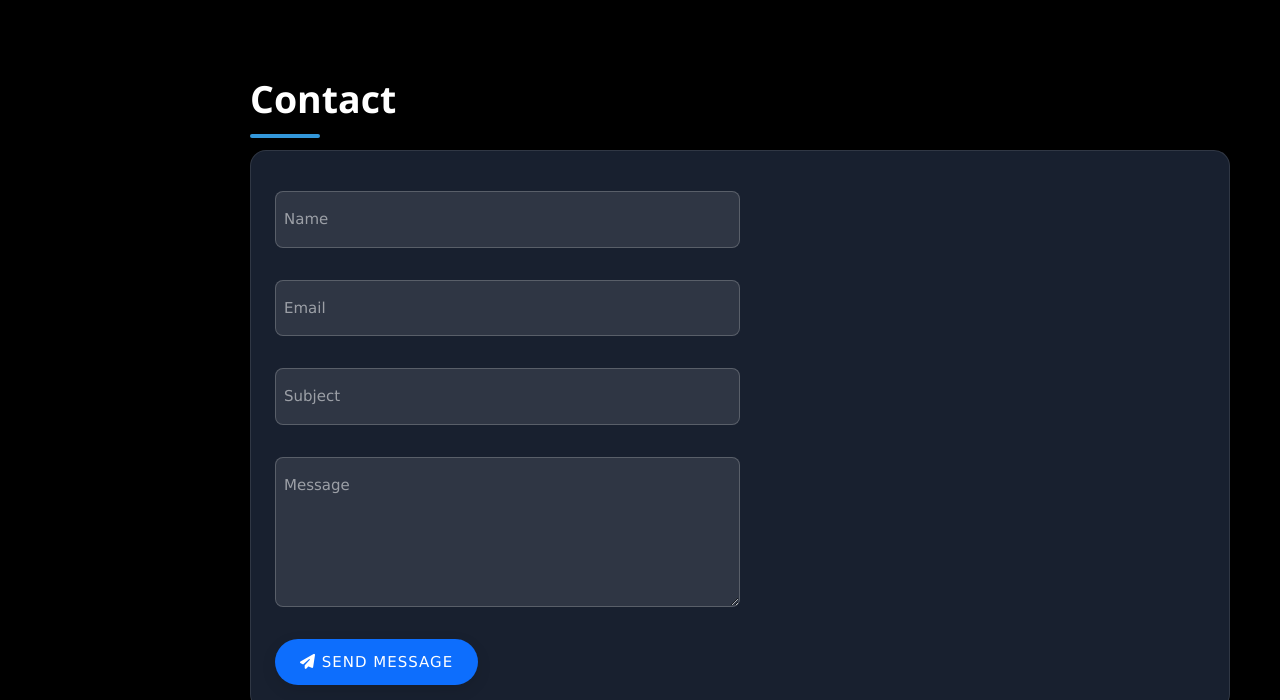
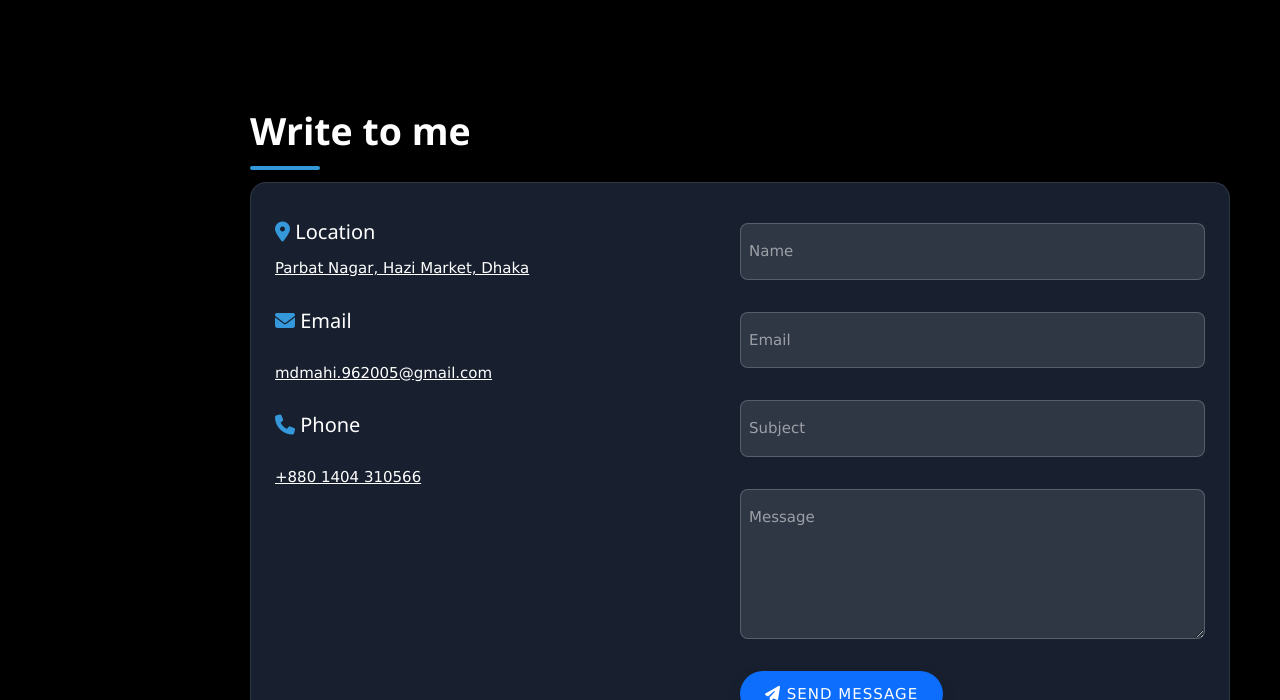
Before and after one commit to mdmahi96/mahi.com, a plain HTML site: page Contacts.html in a window 1280 px wide. Shown: the part 820-1520 px from the top of the page. Drawn offline with nearby package versions, Linux system fonts and the light colour scheme.

Commit message:
Update Contacts.html

```diff
--- a/Contacts.html
+++ b/Contacts.html
@@ -6,6 +6,7 @@
     <title>Contacts | Muztaba Rafid</title>
     <link rel="icon" type="image/x-icon" href="Mahi.jpg">
 	<link rel="stylesheet" href="css/styles.css">
+	<link rel="stylesheet" href="css/contact-styles.css">
     <link rel="stylesheet" href="https://www.w3schools.com/w3css/4/w3.css">
     <link rel="stylesheet" href="https://fonts.googleapis.com/css2?family=Poppins:wght@300;400;500;600;700&display=swap">
     <link rel="stylesheet" href="https://cdnjs.cloudflare.com/ajax/libs/font-awesome/6.4.0/css/all.min.css">
@@ -120,16 +121,34 @@
         <p><a href="https://www.linkedin.com/in/md-muztaba-rafid-6a430325a/" target="_blank">linkedin.com/in/md-muztaba-rafid-6a430325a</a></p>
       </div>
     </div>
-
+</div>
 
 
 
 	<!-- Contact Section -->
   <section id="contact" class="w3-content w3-padding-32 animate-fade-in">
-    <h2 class="section-title">Contact</h2>
+    <h2 class="section-title">Write to me</h2>
 
     <div class="glass-card">
       <div class="w3-row">
+
+
+
+	   <div class="w3-col m6">
+          <h4><i class="fas fa-map-marker-alt" style="color: var(--accent);"></i> Location</h4>
+          <p><a href="https://maps.app.goo.gl/JxXgKo8rnArWdPLK7" target="_blank">Parbat Nagar, Hazi Market, Dhaka</a></p>
+
+          <h4 class="w3-padding-16"><i class="fas fa-envelope" style="color: var(--accent);"></i> Email</h4>
+          <p><a href="mailto:mdmahi.962005@gmail.com">mdmahi.962005@gmail.com</a></p>
+
+          <h4 class="w3-padding-16"><i class="fas fa-phone" style="color: var(--accent);"></i> Phone</h4>
+          <p><a href="tel:+8801404310566">+880 1404 310566</a></p>
+        </div>
+
+
+
+
+
 
         <div class="w3-col m6">
           <form id="contactForm" method="POST" action="https://formsubmit.co/mdmahi.962005@gmail.com">
```
